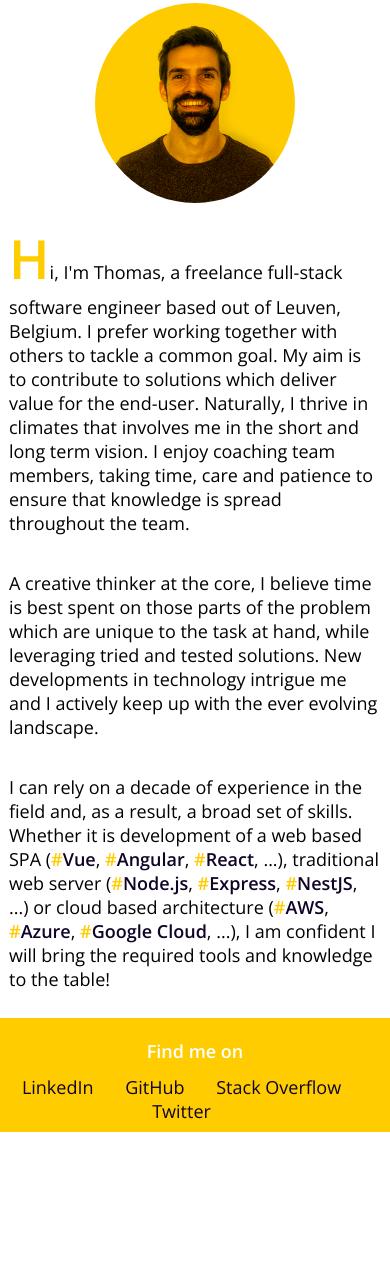
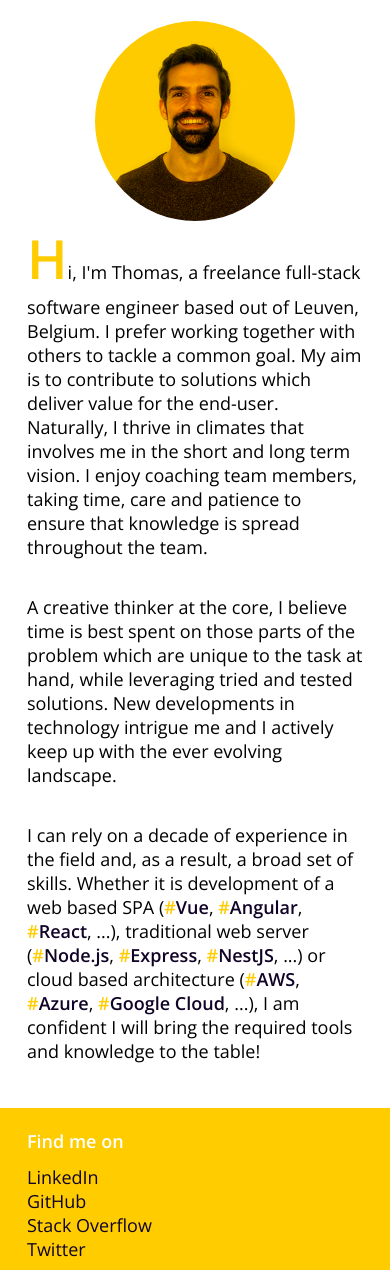
Before and after one commit to thomaux/thomaux.github.io, a plain HTML site: page index.html in a window 390 px wide. Shown: the part 6-1276 px from the top of the page. Before the commit the page ends 1138 px from the top, so only its background shows below. Drawn offline with nearby package versions, Linux system fonts and the light colour scheme.

Commit message:
Improved responsiveness

```diff
--- a/assets/style.css
+++ b/assets/style.css
@@ -22,19 +22,26 @@ body {
 }
 
 .container {
-    max-width: 1200px;
     width: 100vw;
     height: 100vh;
-    margin: 0 auto;
     display: flex;
     flex-direction: column;
+    align-items: center;
     justify-content: space-between;
 }
 
+.footer {
+    width: 100%;
+    display: flex;
+    justify-content: center;
+    background-color: rgba(255,204,0,0.1);
+}
+
 .introduction {
+    max-width: 1200px;
     display: flex;
     flex-direction: column;
-    padding: 0.5em;
+    padding: 1.5em;
 }
 
 .headshot {
@@ -43,6 +50,10 @@ body {
     height: var(--headshot-size);
     shape-outside: circle(50%);
     align-self: center;
+}
+
+p:first-of-type {
+    margin-top: 0;
 }
 
 p:first-of-type::first-letter {
@@ -62,32 +73,41 @@ p:first-of-type::first-letter {
 }
 
 .contact {
-    padding: 0.5em;
-    text-align: center;
+    max-width: 1200px;
+    width: 100vw;
+    padding: 0.5em 1.5em;
+}
+
+.contact-links {
+    display: flex;
+    flex-direction: column;
 }
 
 a {
     text-decoration: none;
     color: var(--secondary-color);
     margin-right: 1.5em;
-    white-space: nowrap;
 }
 
 a:hover {
-    text-decoration: underline;
+    text-decoration: underline white;
 }
 
-@media (min-width: 500px) {
+@media (min-width: 700px) {
     * {
         font-size: 24px;
     }
 
-    .headshot {
-        float: left;
-        margin-right: 2em;
+    .introduction {
+        display: block;
     }
 
-    .introduction {
-        display: initial;
+    .headshot {
+        margin: 1em 0.5em;
+        float: left;
+    }
+
+    .contact-links {
+        flex-direction: row;
     }
 }
--- a/index.html
+++ b/index.html
@@ -42,13 +42,18 @@
                     Cloud</span>, ...), I am confident I will bring the required tools and knowledge to the table!
             </p>
         </div>
-        <div class="contact">
-            <h1>Find me on</h1>
-            <a href="https://www.linkedin.com/in/thomas-anciaux/" target="_blank" rel="noreferrer noopener">LinkedIn</a>
-            <a href="https://github.com/thomaux" target="_blank" rel="noreferrer noopener">GitHub</a>
-            <a href="https://stackoverflow.com/users/466761/thomaux" target="_blank" rel="noreferrer noopener">Stack Overflow</a>
-            <a href="https://twitter.com/thomaux" target="_blank" rel="noreferrer noopener">Twitter</a>
+        <div class="footer">
+            <div class="contact">
+                <h1>Find me on</h1>
+                <div class="contact-links">
+                    <a href="https://www.linkedin.com/in/thomas-anciaux/" target="_blank"
+                        rel="noreferrer noopener">LinkedIn</a>
+                    <a href="https://github.com/thomaux" target="_blank" rel="noreferrer noopener">GitHub</a>
+                    <a href="https://stackoverflow.com/users/466761/thomaux" target="_blank" rel="noreferrer noopener">Stack Overflow</a>
+                    <a href="https://twitter.com/thomaux" target="_blank" rel="noreferrer noopener">Twitter</a>
+                </div>
+            </div>
         </div>
     </div>
-
+</body>
 </html>
```
